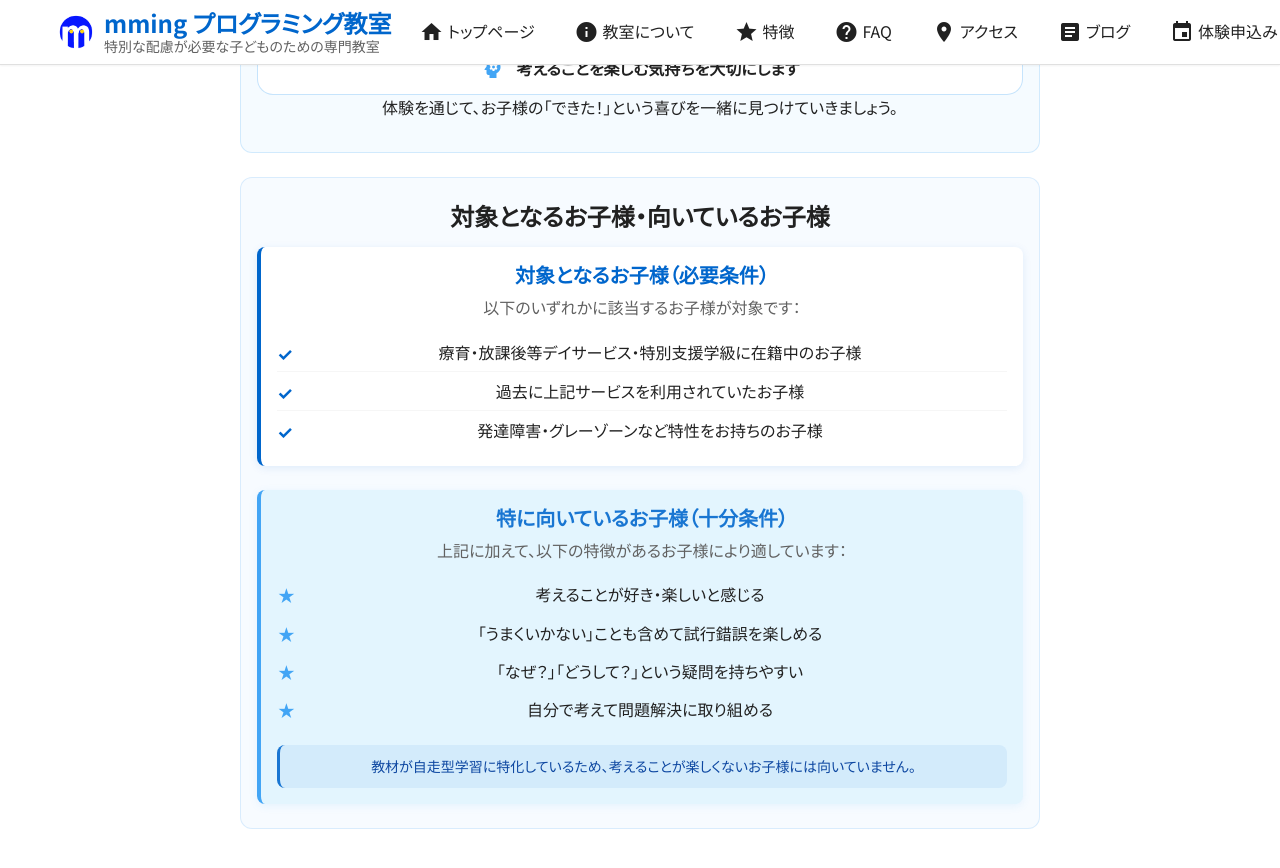
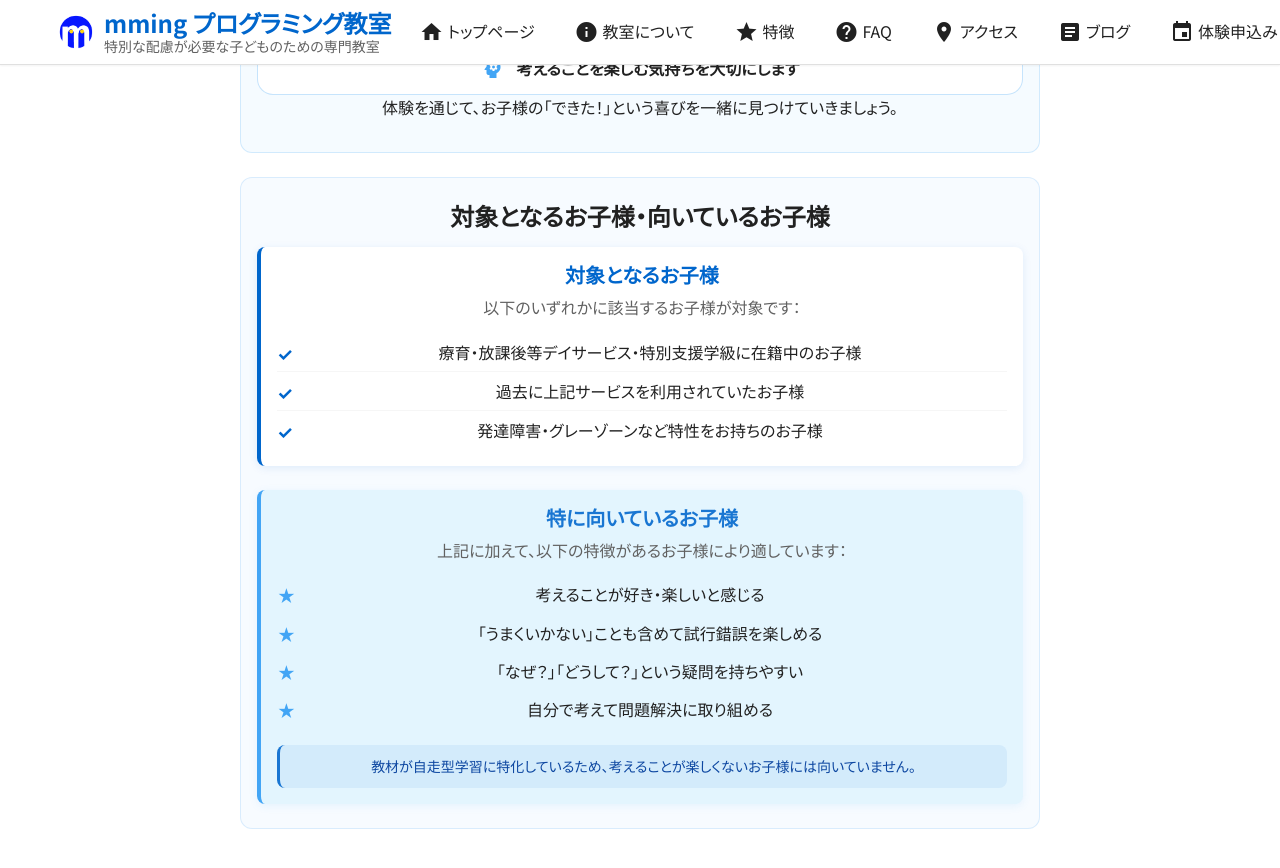
Before and after one commit to Mming-Lab/Mming-Lab.github.io, a Jekyll site: the page built from trial/index.html, in a window 1280 px wide and 900 px high, scrolled down 717 px. Shown: the top 868 px of the window. Built offline with Jekyll 4.4.1, drawn with Linux system fonts in a browser that asks for light colours.

Commit message:
対象者情報のタイトル文言を簡潔化
- 「必要条件」「十分条件」の表記を削除し、より理解しやすい表現に変更
- コメントの表記も簡潔化して可読性を向上

🤖 Generated with [Claude Code](https://claude.ai/code)

Co-Authored-By: Claude <noreply@anthropic.com>

```diff
--- a/_data/trial.yml
+++ b/_data/trial.yml
@@ -30,13 +30,13 @@ belief:
       text: "考えることを楽しむ気持ちを大切にします"
   additional_message: "体験を通じて、お子様の「できた！」という喜びを一緒に見つけていきましょう。"
 
-# 統合された対象者情報（必要条件 + 十分条件）
+# 統合された対象者情報
 eligibility_combined:
   title: "対象となるお子様・向いているお子様"
 
   # 必要条件（基本資格）
   requirements:
-    title: "対象となるお子様（必要条件）"
+    title: "対象となるお子様"
     description: "以下のいずれかに該当するお子様が対象です："
     items:
       - "療育・放課後等デイサービス・特別支援学級に在籍中のお子様"
@@ -45,7 +45,7 @@ eligibility_combined:
 
   # 十分条件（より適している特徴）
   ideal_traits:
-    title: "特に向いているお子様（十分条件）"
+    title: "特に向いているお子様"
     description: "上記に加えて、以下の特徴があるお子様により適しています："
     items:
       - "考えることが好き・楽しいと感じる"
```
